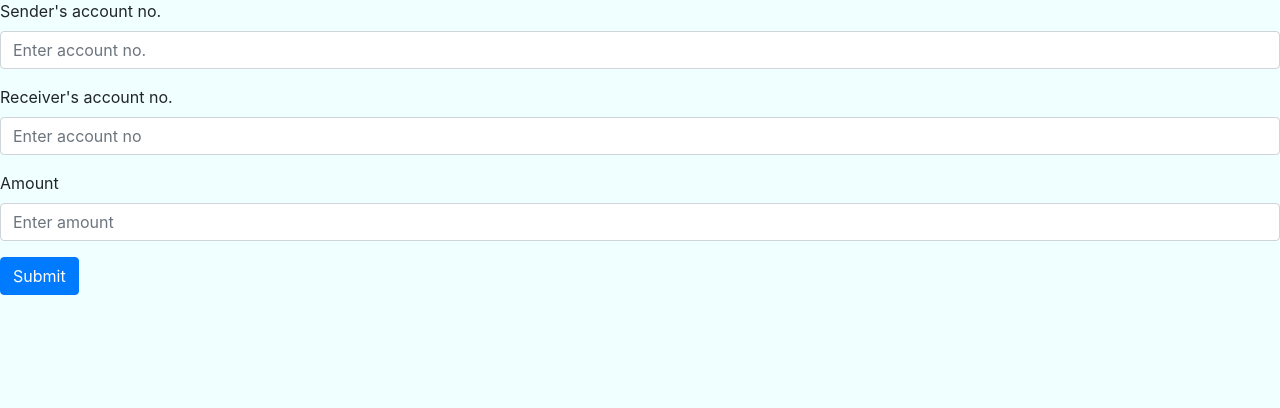
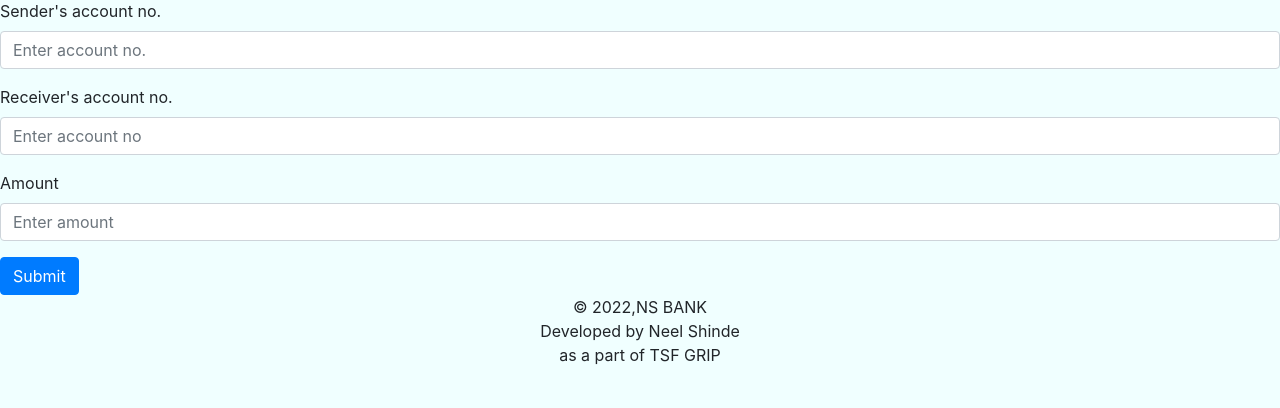
Before and after one commit to NEELSHINDE22/nsbank, a PHP site: page /transfer.php in a window 1280 px wide. Shown: the part 113-521 px from the top of the page. Run offline with PHP 8.4, Linux system fonts and the light colour scheme.

Commit message:
Update transfer.php

```diff
--- a/transfer.php
+++ b/transfer.php
@@ -51,6 +51,7 @@
                           </div>
                         <button type="submit" class="btn btn-primary">Submit</button>
                       </form>
+                                      <footer style="text-align: center;">&#169; 2022,NS BANK<br>Developed by Neel Shinde <br>as a part of TSF GRIP</footer>
 
                 </body>
                 </html>
```
